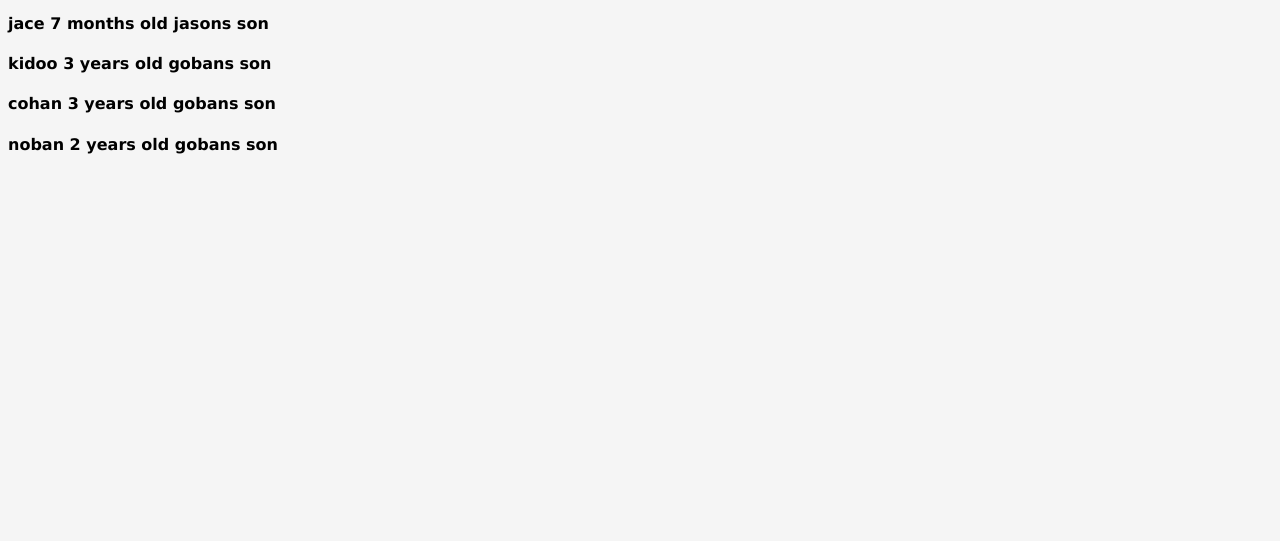
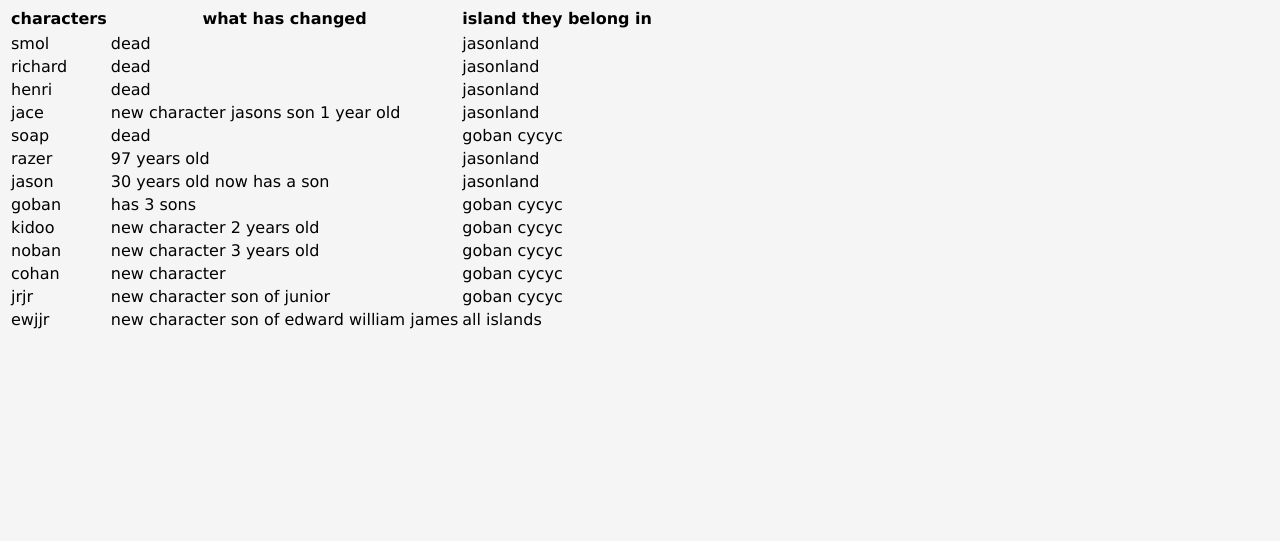
Before and after one commit to trollballsgame/trollballs_doc, a plain HTML site: page tb2.html in a window 1280 px wide. Shown: the part 259-800 px from the top of the page. Drawn offline with Linux system fonts and the light colour scheme.

Commit message:
Update tb2.html
updated tb 2

```diff
--- a/tb2.html
+++ b/tb2.html
@@ -9,12 +9,79 @@
 <body class="body">
     <h1 id="h1">trollballs 2</h1><br><hr><hr>
     <br><hr><a href="index.html">back</a>
-    <pre>trollballs 2 is a continueation of tb 1 ( trollballs 1 / trollballs ) where all the characters have aged and some have died</pre>
-    <h3>characters</h3>
-    <h4>jace 7 months old jasons son</h4>
-    <h4>kidoo 3 years old gobans son</h4>
-    <h4>cohan 3 years old gobans son</h4>
-    <h4>noban 2 years old gobans son</h4>
+    <h1>characters which have changed</h1>
+    <table>
+        <tr>
+            <th>characters</th>
+            <th>what has changed</th>
+            <th>island they belong in</th>
+        <tr/>
+        <tr>
+            <td>smol</td>
+            <td>dead</td>
+            <td>jasonland</td>
+        </tr>
+        <tr>
+            <td>richard</td>
+            <td>dead</td>
+            <td>jasonland</td>
+        </tr>
+        <tr>
+            <td>henri</td>
+            <td>dead</td>
+            <td>jasonland</td>
+        </tr>
+        <tr>
+            <td>jace</td>
+            <td>new character jasons son 1 year old</td>
+            <td>jasonland</td>
+        <tr>
+            <td>soap</td>
+            <td>dead</td>
+            <td>goban cycyc</td>
+        </tr>
+        <tr>
+            <td>razer</td>
+            <td>97 years old</td>
+            <td>jasonland</td>
+        </tr>
+        <tr>
+            <td>jason</td>
+            <td>30 years old now has a son</td>
+            <td>jasonland</td>
+        </tr>
+        <tr>
+            <td>goban</td>
+            <td>has 3 sons</td>
+            <td>goban cycyc</td>
+        </tr>
+        <tr>
+            <td>kidoo</td>
+            <td>new character 2 years old</td>
+            <td>goban cycyc</td>
+        </tr>
+        <tr>
+            <td>noban</td>
+            <td>new character 3 years old</td>
+            <td>goban cycyc</td>
+        </tr>
+        <tr>
+            <td>cohan</td>
+            <td>new character</td>
+            <td>goban cycyc</td>
+        </tr>
+        <tr>
+            <td>jrjr</td>
+            <td>new character son of junior</td>
+            <td>goban cycyc</td>
+        </tr>
+        <tr>
+            <td>ewjjr</td>
+            <td>new character son of edward william james</td>
+            <td>all islands</td>
+        </tr>
+        </tr>
+    <table/>
     <script src="index.js"></script>
 </body>
 </html>
```
